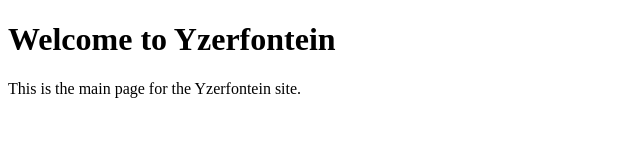
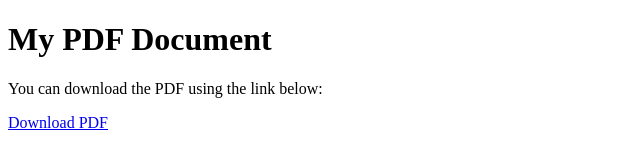
Before and after one commit to CDCilliers/Yzerfontein, a plain HTML site: page index.html in a window 1280 px wide. Shown: the whole page, without its empty margins (0-640 px from the left). Drawn offline with Linux system fonts and the light colour scheme.

Commit message:
Update index.html

```diff
--- a/index.html
+++ b/index.html
@@ -3,10 +3,11 @@
 <head>
     <meta charset="UTF-8">
     <meta name="viewport" content="width=device-width, initial-scale=1.0">
-    <title>Welcome to Yzerfontein</title>
+    <title>My PDF</title>
 </head>
 <body>
-    <h1>Welcome to Yzerfontein</h1>
-    <p>This is the main page for the Yzerfontein site.</p>
+    <h1>My PDF Document</h1>
+    <p>You can download the PDF using the link below:</p>
+    <a href="https://github.com/CDCilliers/Yzerfontein/blob/main/Melanocratic%20Enclaves%201.pdf" target="_blank">Download PDF</a>
 </body>
 </html>
```
